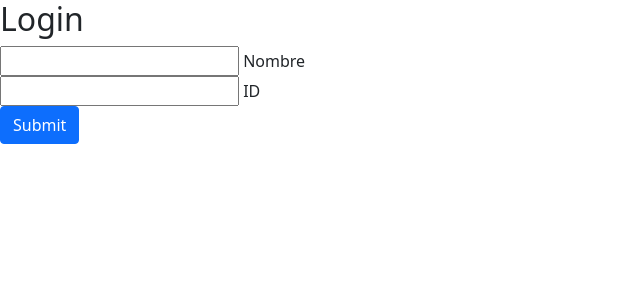
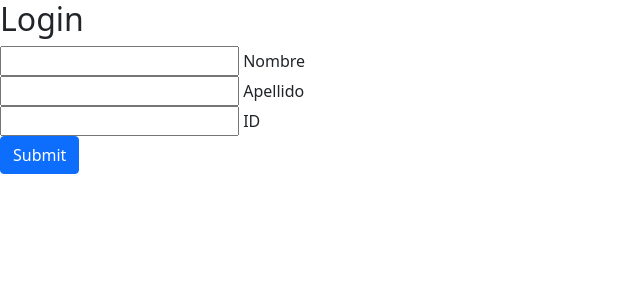
Before and after one commit to david1731/Appointment-System-WebApp, a PHP site: page /trainerSignIn.html in a window 1280 px wide. Shown: the top 300 px of the page, without its empty margins (0-640 px from the left). Run offline with PHP 8.4, Linux system fonts and the light colour scheme.

Commit message:
sign in trainer'

```diff
--- a/trainerSide/trainerSignIn.html
+++ b/trainerSide/trainerSignIn.html
@@ -23,6 +23,10 @@
                 <label>Nombre</label>
             </div>
             <div class="user-box">
+                <input type="text" name="trainerLastName" required="">
+                <label>Apellido</label>
+            </div>
+            <div class="user-box">
                 <input type="password" name="trainerID" required="">
                 <label>ID</label>
             </div>
--- a/trainerSide/trainerSignIn.php
+++ b/trainerSide/trainerSignIn.php
@@ -5,4 +5,6 @@ include 'connection.php';
 $trainerName = isset($_POST['trainerName']) ? $conn->real_escape_string($_POST['trainerName']) : 'trainerName';
 $trainerID = isset($_POST['trainerID']) ? $conn->real_escape_string($_POST['trainerID']) : 'trainerID';
 
+echo $trainerName;
+echo $trainerID;
 ?>
```
